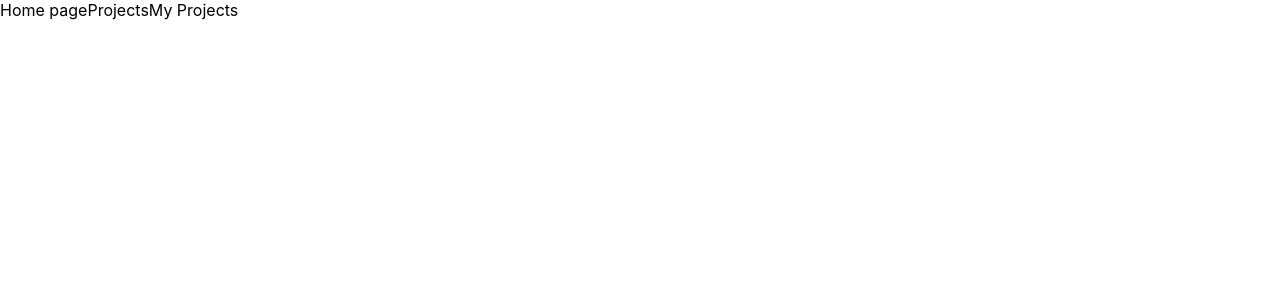
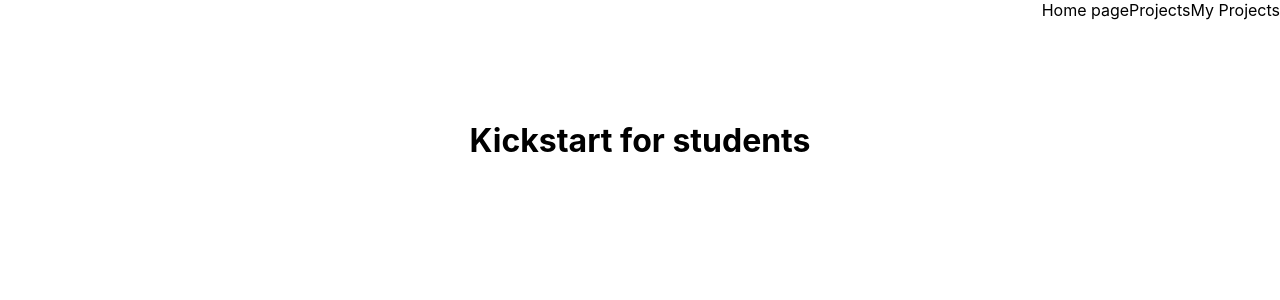
Before and after one commit to matija077/Diplomski, a React (Create React App) app in the folder frontend/: page / in a window 1280 px wide. Shown: the top 300 px of the page. Built offline with nearby package versions, Linux system fonts and the light colour scheme.

Commit message:
add header and homepage styles and Title

```diff
--- a/frontend/src/components/header/header.style.css
+++ b/frontend/src/components/header/header.style.css
@@ -0,0 +1,19 @@
+.header {
+    height: 100px;
+    width: 100%;
+    display: flex;
+    justify-content: space-between;
+}
+
+.header .options {
+    margin-left: auto;
+    height: 100%;
+    width:50%;
+    display: flex;
+    justify-content: flex-end;
+
+}
+
+.header .options .option {
+    cursor: pointer;
+}
--- a/frontend/src/pages/homepage/homepage.component.js
+++ b/frontend/src/pages/homepage/homepage.component.js
@@ -4,6 +4,7 @@ import './homepage.style.css';
 function HomePage() {
     return (
         <div className="homepage">
+            <h1>Kickstart for students</h1>
         </div>
     );
 }
--- a/frontend/src/pages/homepage/homepage.style.css
+++ b/frontend/src/pages/homepage/homepage.style.css
@@ -0,0 +1,5 @@
+.homepage {
+    display: flex;
+    flex-direction: column;
+    align-items: center;
+}
```
